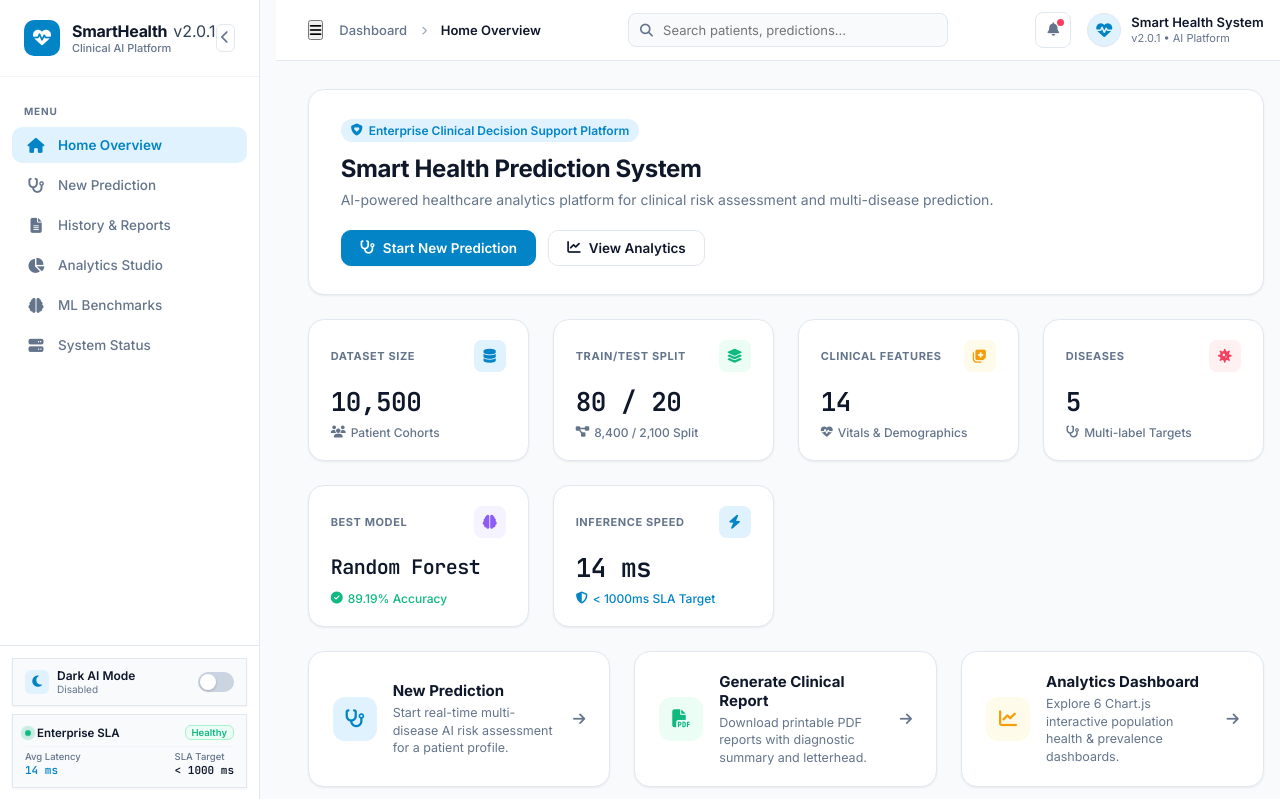
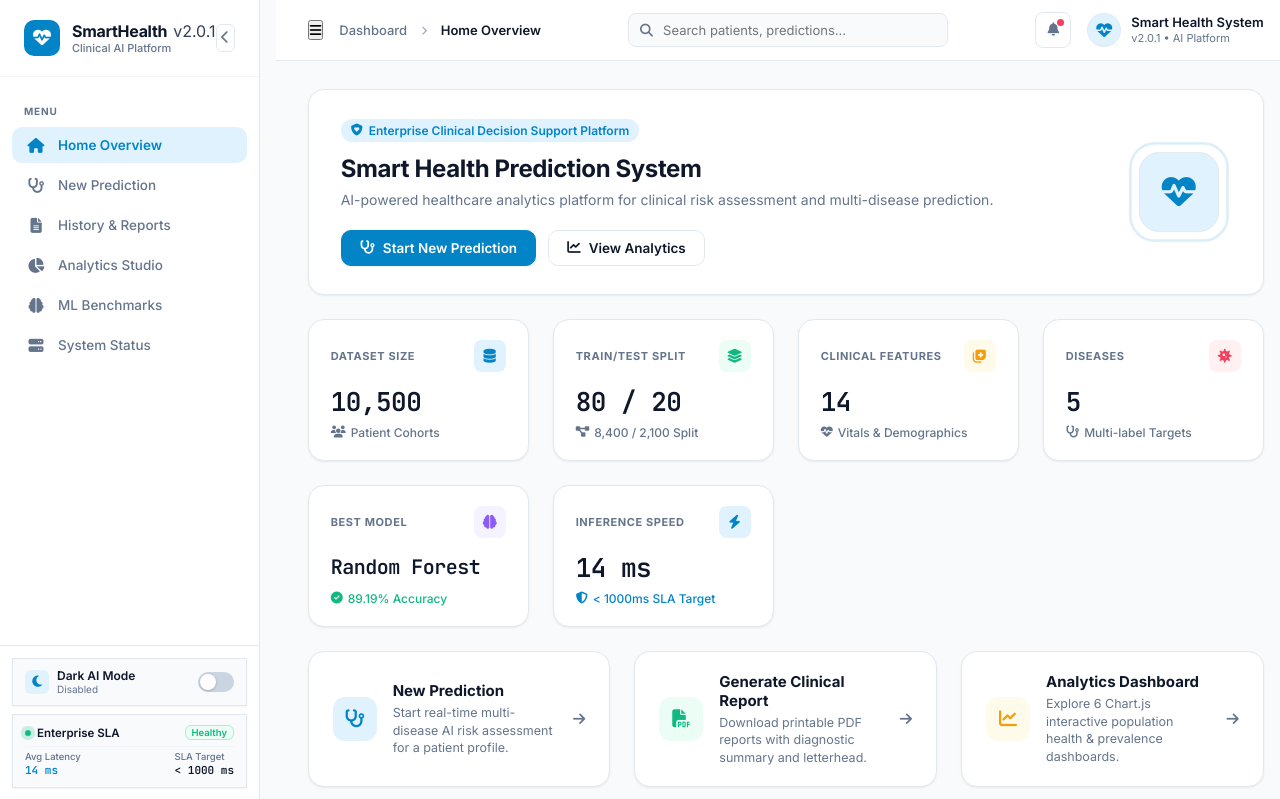
Before and after one commit to dvharshavardhan/Smart-Health-Prediction-System, a Flask app: page / in a window 1280 px wide; the page is wider, and only the part inside the window is pictured. Shown: the top 799 px of that part. Run offline with Flask 3, Linux system fonts and the light colour scheme; data comes from the database, SQL or seed files in the repository.

Commit message:
style: add hero illustration badge, sticky table headers, extra chart breathing room, and telemetry timestamp

```diff
--- a/static/css/style.css
+++ b/static/css/style.css
@@ -608,6 +608,54 @@ body.sidebar-collapsed .sidebar-footer {
     padding: 28px 32px;
     margin-bottom: 24px;
     box-shadow: var(--shadow-card);
+    display: flex;
+    align-items: center;
+    justify-content: space-between;
+    gap: 24px;
+    position: relative;
+    overflow: hidden;
+}
+
+.welcome-left {
+    flex: 1;
+    max-width: 720px;
+}
+
+.welcome-illustration {
+    display: flex;
+    align-items: center;
+    justify-content: center;
+    padding-right: 12px;
+}
+
+.hero-svg-badge {
+    width: 80px;
+    height: 80px;
+    border-radius: 20px;
+    background: var(--brand-blue-bg);
+    border: 1px solid var(--border-color);
+    color: var(--brand-blue);
+    display: flex;
+    align-items: center;
+    justify-content: center;
+    font-size: 34px;
+    position: relative;
+    box-shadow: var(--shadow-md);
+}
+
+.pulse-ring {
+    position: absolute;
+    width: 100%;
+    height: 100%;
+    border-radius: 20px;
+    border: 2px solid var(--brand-blue);
+    opacity: 0.4;
+    animation: pulseRing 2.5s infinite ease-out;
+}
+
+@keyframes pulseRing {
+    0% { transform: scale(0.95); opacity: 0.8; }
+    100% { transform: scale(1.35); opacity: 0; }
 }
 
 .welcome-badge {
@@ -964,7 +1012,7 @@ body.sidebar-collapsed .sidebar-footer {
 }
 
 .saas-table th {
-    background: var(--bg-main);
+    background: var(--bg-card);
     color: var(--text-muted);
     font-size: 11px;
     font-weight: 700;
@@ -972,6 +1020,10 @@ body.sidebar-collapsed .sidebar-footer {
     letter-spacing: 0.5px;
     padding: 12px 16px;
     border-bottom: 1px solid var(--border-color);
+    position: sticky;
+    top: 0;
+    z-index: 5;
+    box-shadow: 0 1px 2px rgba(0, 0, 0, 0.05);
 }
 
 .saas-table td {
--- a/templates/index.html
+++ b/templates/index.html
@@ -196,6 +196,7 @@
 
             <!-- Welcome Section Card -->
             <div class="welcome-card">
+                <div class="welcome-left">
                     <span class="welcome-badge"><i class="fa-solid fa-shield-heart"></i> Enterprise Clinical Decision Support Platform</span>
                     <h1 class="welcome-title">Smart Health Prediction System</h1>
                     <p class="welcome-subtitle">AI-powered healthcare analytics platform for clinical risk assessment and multi-disease prediction.</p>
@@ -206,6 +207,13 @@
                         <button class="btn-secondary" onclick="switchTab('analyticsTab', document.querySelectorAll('.nav-btn')[3]); loadAnalyticsData(); loadModelMetrics();">
                             <i class="fa-solid fa-chart-line"></i> View Analytics
                         </button>
+                    </div>
+                </div>
+                <div class="welcome-illustration">
+                    <div class="hero-svg-badge">
+                        <i class="fa-solid fa-heart-pulse"></i>
+                        <span class="pulse-ring"></span>
+                    </div>
                 </div>
             </div>
 
@@ -706,23 +714,23 @@
                 <div style="display: grid; grid-template-columns: repeat(auto-fit, minmax(420px, 1fr)); gap: 28px;">
                     <div class="chart-container">
                         <div class="card-title" style="font-size: 15px;">5 Diseases Prevalence Distribution</div>
-                        <div style="height: 350px;"><canvas id="diseaseDistributionChart"></canvas></div>
+                        <div style="height: 380px;"><canvas id="diseaseDistributionChart"></canvas></div>
                     </div>
                     <div class="chart-container">
                         <div class="card-title" style="font-size: 15px;">Risk Category Proportions</div>
-                        <div style="height: 350px;"><canvas id="riskDistributionChart"></canvas></div>
+                        <div style="height: 380px;"><canvas id="riskDistributionChart"></canvas></div>
                     </div>
                     <div class="chart-container">
                         <div class="card-title" style="font-size: 15px;">Monthly Evaluations Trend</div>
-                        <div style="height: 350px;"><canvas id="monthlyTrendChart"></canvas></div>
+                        <div style="height: 380px;"><canvas id="monthlyTrendChart"></canvas></div>
                     </div>
                     <div class="chart-container">
                         <div class="card-title" style="font-size: 15px;">Age & Gender Risk Breakdown</div>
-                        <div style="height: 350px;"><canvas id="demographicsChart"></canvas></div>
+                        <div style="height: 380px;"><canvas id="demographicsChart"></canvas></div>
                     </div>
                     <div class="chart-container" style="grid-column: span 2;">
                         <div class="card-title" style="font-size: 15px;">Execution Latency vs 1000ms SLA Target</div>
-                        <div style="height: 350px;"><canvas id="latencyTrendChart"></canvas></div>
+                        <div style="height: 380px;"><canvas id="latencyTrendChart"></canvas></div>
                     </div>
                 </div>
             </div>
@@ -823,9 +831,12 @@
              =================================================================== -->
         <section id="statusTab" class="tab-content">
             <div class="glass-card">
-                <div class="card-title">
+                <div class="card-title" style="display: flex; justify-content: space-between; align-items: center; flex-wrap: wrap; gap: 10px;">
+                    <div>
                         <i class="fa-solid fa-server" style="color: var(--brand-blue);"></i>
                         <span>Live Telemetry Panel</span>
+                    </div>
+                    <span style="font-size: 11px; color: var(--text-muted); font-weight: 500; font-family: var(--font-mono); background: var(--bg-hover); padding: 4px 10px; border-radius: 12px; border: 1px solid var(--border-subtle);"><i class="fa-solid fa-clock"></i> Last Updated: 06 Aug 2026 12:41 PM</span>
                 </div>
 
                 <div class="stats-grid">
```
Lines whose indentation alone changed are shown as unchanged.
